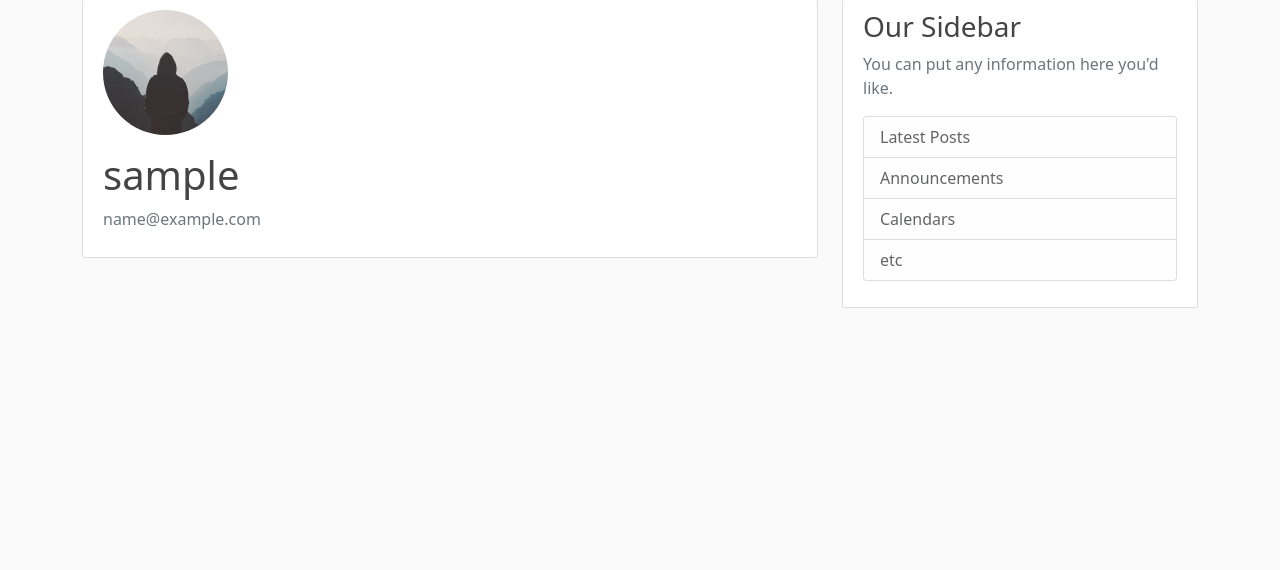
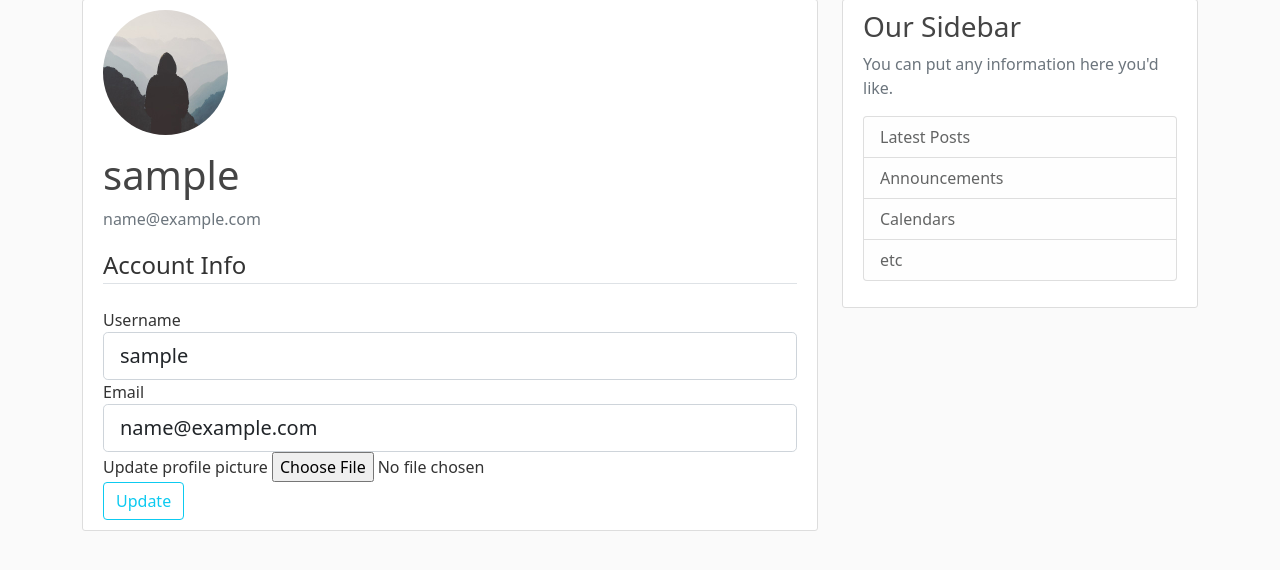
Before and after one commit to gyanprakashtiwari/full_featured_blog-_app, a Flask app: page /account in a window 1280 px wide. Shown: the part 81-651 px from the top of the page. Run offline with Flask 2, Linux system fonts and the light colour scheme; the visitor is signed in with stand-in values (Sample User, id 1); data comes from the database, SQL or seed files in the repository; some libraries are stand-ins or nearby versions.

Commit message:
changes1

```diff
--- a/flaskblog/forms.py
+++ b/flaskblog/forms.py
@@ -1,4 +1,7 @@
 from flask_wtf import FlaskForm
+from flask_wtf.file import FileField , FileAllowed
+
+from flask_login import current_user
 from wtforms import StringField , PasswordField , SubmitField ,BooleanField
 from wtforms.validators import DataRequired , Length , Email ,EqualTo ,ValidationError
 from flaskblog.models import User
@@ -12,13 +15,14 @@ class RegistrationForm(FlaskForm):
     submit = SubmitField('Sign Up')
 
     def validate_username(self , username):
-        user = User.query.filter_by(username=username.data).first()
-        if user:
-            raise ValidationError('That username is taken. Please choose another username')
+
+            user = User.query.filter_by(username=username.data).first()
+            if user:
+                raise ValidationError('That username is taken. Please choose another username')
     def validate_email(self , email):
-        user = User.query.filter_by(email=email.data).first()
-        if user:
-            raise ValidationError('That email is taken. Please choose another email')
+            user = User.query.filter_by(email=email.data).first()
+            if user:
+                raise ValidationError('That email is taken. Please choose another email')
 
 
 class LoginForm(FlaskForm):
@@ -26,3 +30,22 @@ class LoginForm(FlaskForm):
     password = PasswordField('Password' , validators = [ DataRequired() ])
     remember = BooleanField('Remember Me')
     submit = SubmitField('Login')
+
+class UpdateAccountForm(FlaskForm):
+    username = StringField('Username' , validators = [ DataRequired() , Length(min=2,max=20) ] )
+    email = StringField('Email', validators = [ DataRequired() , Email() ] )
+    picture = FileField('Update profile picture' , validators=[FileAllowed(['jpg','png'])])
+    submit = SubmitField('Update')
+
+    def validate_username(self , username):
+        if username.data != current_user.username:
+
+            user = User.query.filter_by(username=username.data).first()
+            if user:
+                raise ValidationError('That username is taken. Please choose another username')
+    def validate_email(self , email):
+        if email.data != current_user.email:
+
+            user = User.query.filter_by(email=email.data).first()
+            if user:
+                raise ValidationError('That email is taken. Please choose another email')
--- a/flaskblog/routes.py
+++ b/flaskblog/routes.py
@@ -1,6 +1,8 @@
+import os
+import secrets
 from flask import render_template ,url_for ,flash , redirect , request
 from flaskblog import app , db , bcrypt
-from flaskblog.forms import RegistrationForm , LoginForm
+from flaskblog.forms import RegistrationForm , LoginForm , UpdateAccountForm
 from flaskblog.models import User , Post
 from flask_login import login_user ,current_user, logout_user , login_required
 
@@ -69,8 +71,34 @@ def logout():
     logout_user()
     return redirect(url_for('home'))
 
+def save_picture(form_picture):
+    random_hex = secrets.token_hex(8)
+    _,f_ext = os.path.splitext(form_picture.filename)
+    picture_fn = random_hex + f_ext
+    picture_path = os.path.join(app.root_path,'static/profile_pics', picture_fn)
+    form_picture.save(picture_path)
+
+    return picture_fn
+
+
 @app.route("/account" , methods=['GET', 'POST'] )
 @login_required
 def account():
+    form = UpdateAccountForm()
+    if form.validate_on_submit():
+        if form.picture.data:
+            picture_file = save_picture(form.picture.data)
+            current_user.image_file = picture_file
+
+        current_user.username = form.username.data
+        current_user.email = form.email.data
+        db.session.commit()
+        flash('Your account has been updated! ' , 'success')
+        return redirect(url_for('account'))
+    elif request.method == 'GET':
+        form.username.data = current_user.username
+        form.email.data = current_user.email
+
+
     image_file = url_for('static', filename='profile_pics/' + current_user.image_file)
-    return render_template("account.html" , title = 'Account' , image_file =image_file)
+    return render_template("account.html" , title = 'Account' , image_file =image_file , form=form)
--- a/flaskblog/templates/account.html
+++ b/flaskblog/templates/account.html
@@ -10,6 +10,62 @@
             <p class="text-secondary">{{current_user.email}}</p>
         </div>
         </div>
-        <!-- FORM HERE -->
+        <!-- <div class="content-section"> -->
+            <form method="POST" action="" enctype="multipart/form-data">
+                {{ form.hidden_tag() }}
+                <fieldset class="form-group">
+                    <legend class="border-bottom mb-4">
+                        Account Info
+                    </legend>
+                    <div class="form-group">
+                        {{ form.username.label(class = "form-control-label") }}
+
+                        {% if form.username.errors %}
+                            {{ form.username(class = "form-control form-control-lg is-invalid") }}
+                            <div class="invalid-feedback">
+                                {% for error in form.username.errors %}
+                                    <span> {{error}} </span>
+
+                                {% endfor %}
+                            </div>
+                        {%else%}
+                            {{ form.username(class = "form-control form-control-lg") }}
+                        {% endif %}
+
+
+                    </div>
+                    <div class="form-group">
+                        {{ form.email.label(class = "form-control-label") }}
+                        {% if form.email.errors %}
+                            {{ form.email(class = "form-control form-control-lg is-invalid") }}
+                            <div class="invalid-feedback">
+                                {% for error in form.email.errors %}
+                                    <span> {{error}} </span>
+
+                                {% endfor %}
+                            </div>
+                        {%else%}
+                            {{ form.email(class = "form-control form-control-lg") }}
+                        {% endif %}
+
+                    </div>
+                    <div class="form-group">
+                        {{ form.picture.label() }}
+                        {{ form.picture(class = "form-control-file") }}
+                        {% if form.picture.errors %}
+                            {% for error in form.picture.errors %}
+                                <span class="text-danger"> {{error}} </span>
+
+                            {% endfor %}
+                        {% endif %}
+
+                    </div>
+
+                </fieldset>
+                <div class="form-group">
+                    {{ form.submit(class = "btn btn-outline-info") }}
+                </div>
+            </form>
+        <!-- </div> -->
     </div>
 {% endblock content %}
```
Also changed, not shown: flaskblog/static/profile_pics/92e37cdd67d2bce7.jpg (added).
